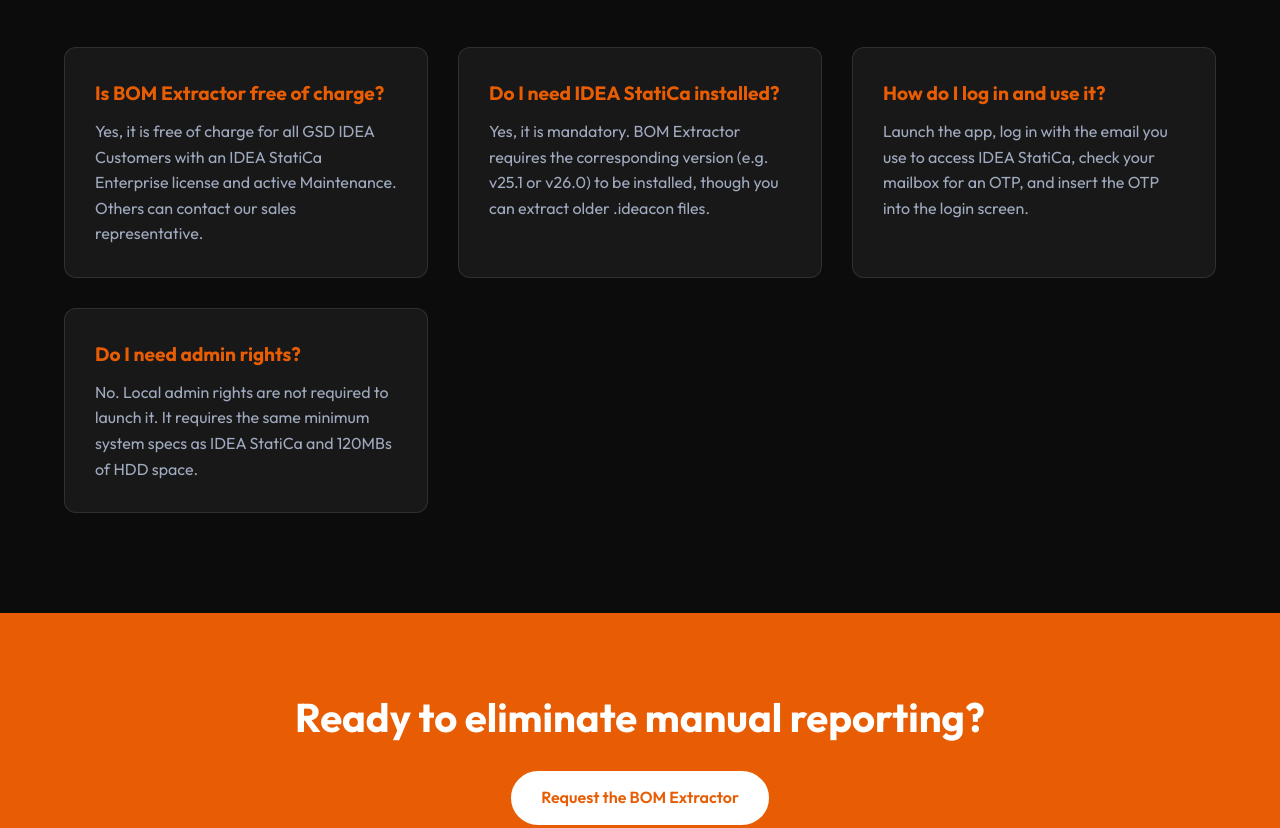
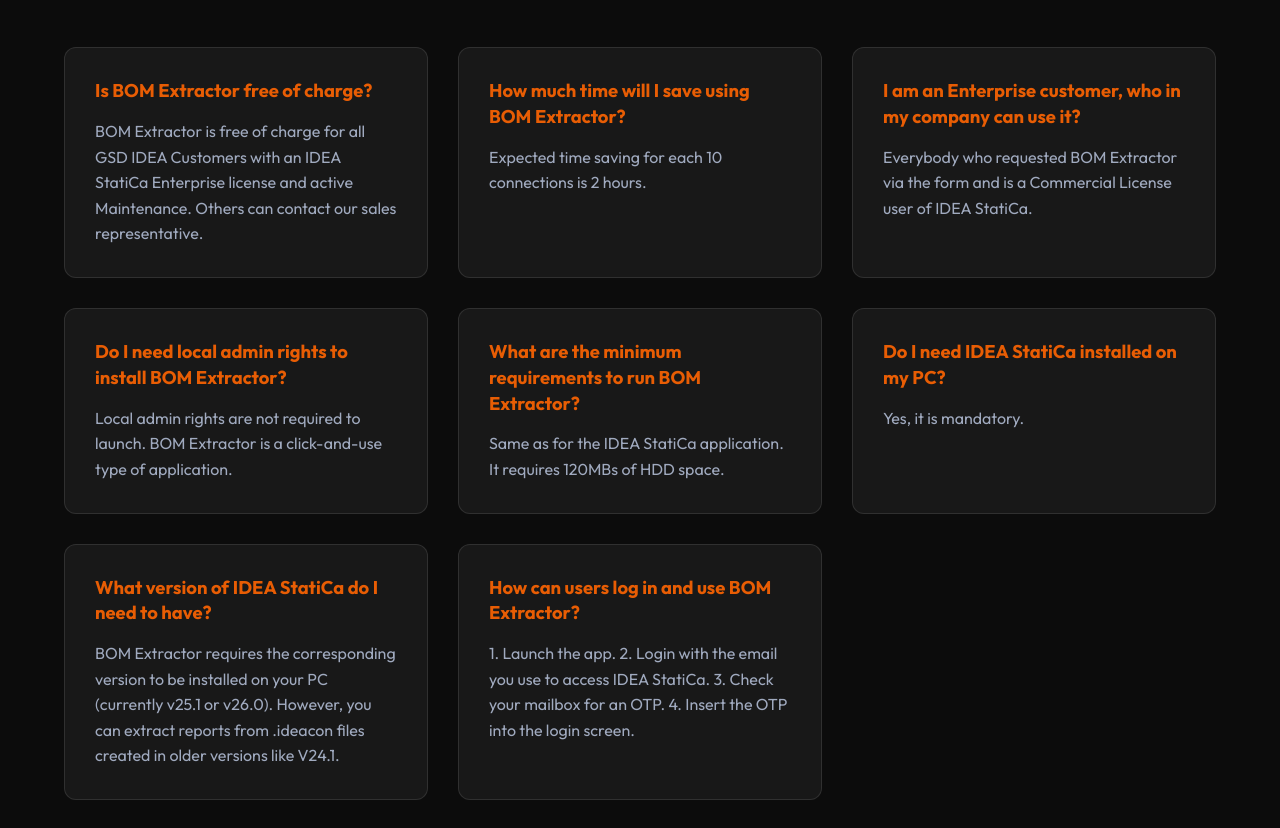
Before and after one commit to aithakim45-pixel/latest-design, a plain HTML site: page bom.html in a window 1280 px wide. Shown: the part 2171-2999 px from the top of the page. Drawn offline with Linux system fonts and the light colour scheme.

Commit message:
Update bom.html

```diff
--- a/bom.html
+++ b/bom.html
@@ -59,7 +59,7 @@
         .faq-section { padding: 100px 5%; background: var(--dark); color: var(--white); }
         .faq-grid { display: grid; grid-template-columns: repeat(auto-fit, minmax(350px, 1fr)); gap: 30px; max-width: 1200px; margin: 50px auto 0; }
         .faq-card { background: rgba(255,255,255,0.05); padding: 30px; border-radius: 12px; border: 1px solid rgba(255,255,255,0.1); }
-        .faq-card h4 { color: var(--primary); font-size: 1.2rem; margin-bottom: 10px; }
+        .faq-card h4 { color: var(--primary); font-size: 1.15rem; margin-bottom: 15px; line-height: 1.4;}
         .faq-card p { color: #A0AABF; font-size: 1rem; margin: 0; }
 
         /* CTA */
@@ -127,8 +127,8 @@
             <div class="feat-card fade-in">
                 <h3 data-i18n="f1T">Target Audience</h3>
                 <ul style="margin-bottom: 20px;">
-                    <li style="margin-bottom:10px; font-weight:bold;">📐 <span data-i18n="aud1">Structural Engineers</span></li>
-                    <li style="font-weight:bold;">📊 <span data-i18n="aud2">Procurement & Planning Professionals</span></li>
+                    <li style="margin-bottom:10px; font-weight:bold; color: var(--dark);">📐 <span data-i18n="aud1">Structural Engineers</span></li>
+                    <li style="font-weight:bold; color: var(--dark);">📊 <span data-i18n="aud2">Procurement & Planning Professionals</span></li>
                 </ul>
                 <p data-i18n="f1D" style="margin-top:auto;">BOM Extractor is a click-and-use application. No local admin rights are required to install and run.</p>
             </div>
@@ -173,21 +173,37 @@
     <section class="faq-section fade-in">
         <h2 data-i18n="faqTitle" style="text-align: center; font-size: 2.5rem; text-transform: uppercase;">Frequently Asked Questions</h2>
         <div class="faq-grid">
-            <div class="faq-card">
+            <div class="faq-card fade-in">
                 <h4 data-i18n="q1">Is BOM Extractor free of charge?</h4>
-                <p data-i18n="a1">Yes, it is free of charge for all GSD IDEA Customers with an IDEA StatiCa Enterprise license and active Maintenance. Others can contact our sales representative.</p>
+                <p data-i18n="a1">BOM Extractor is free of charge for all GSD IDEA Customers with an IDEA StatiCa Enterprise license and active Maintenance. Others can contact our sales representative.</p>
             </div>
-            <div class="faq-card">
-                <h4 data-i18n="q2">Do I need IDEA StatiCa installed?</h4>
-                <p data-i18n="a2">Yes, it is mandatory. BOM Extractor requires the corresponding version (e.g. v25.1 or v26.0) to be installed, though you can extract older .ideacon files.</p>
+            <div class="faq-card fade-in">
+                <h4 data-i18n="q2">How much time will I save using BOM Extractor?</h4>
+                <p data-i18n="a2">Expected time saving for each 10 connections is 2 hours.</p>
             </div>
-            <div class="faq-card">
-                <h4 data-i18n="q3">How do I log in and use it?</h4>
-                <p data-i18n="a3">Launch the app, log in with the email you use to access IDEA StatiCa, check your mailbox for an OTP, and insert the OTP into the login screen.</p>
+            <div class="faq-card fade-in">
+                <h4 data-i18n="q3">I am an Enterprise customer, who in my company can use it?</h4>
+                <p data-i18n="a3">Everybody who requested BOM Extractor via the form and is a Commercial License user of IDEA StatiCa.</p>
             </div>
-            <div class="faq-card">
-                <h4 data-i18n="q4">Do I need admin rights?</h4>
-                <p data-i18n="a4">No. Local admin rights are not required to launch it. It requires the same minimum system specs as IDEA StatiCa and 120MBs of HDD space.</p>
+            <div class="faq-card fade-in">
+                <h4 data-i18n="q4">Do I need local admin rights to install BOM Extractor?</h4>
+                <p data-i18n="a4">Local admin rights are not required to launch. BOM Extractor is a click-and-use type of application.</p>
+            </div>
+            <div class="faq-card fade-in">
+                <h4 data-i18n="q5">What are the minimum requirements to run BOM Extractor?</h4>
+                <p data-i18n="a5">Same as for the IDEA StatiCa application. It requires 120MBs of HDD space.</p>
+            </div>
+            <div class="faq-card fade-in">
+                <h4 data-i18n="q6">Do I need IDEA StatiCa installed on my PC?</h4>
+                <p data-i18n="a6">Yes, it is mandatory.</p>
+            </div>
+            <div class="faq-card fade-in">
+                <h4 data-i18n="q7">What version of IDEA StatiCa do I need to have?</h4>
+                <p data-i18n="a7">BOM Extractor requires the corresponding version to be installed on your PC (currently v25.1 or v26.0). However, you can extract reports from .ideacon files created in older versions like V24.1.</p>
+            </div>
+            <div class="faq-card fade-in">
+                <h4 data-i18n="q8">How can users log in and use BOM Extractor?</h4>
+                <p data-i18n="a8">1. Launch the app. 2. Login with the email you use to access IDEA StatiCa. 3. Check your mailbox for an OTP. 4. Insert the OTP into the login screen.</p>
             </div>
         </div>
     </section>
@@ -231,10 +247,14 @@
                 ws2T: "Extract", ws2D: "Click the Extract button to pull all material data.",
                 ws3T: "Share", ws3D: "Share the instantly generated BOM report.",
                 faqTitle: "Frequently Asked Questions",
-                q1: "Is BOM Extractor free of charge?", a1: "Yes, it is free of charge for all GSD IDEA Customers with an IDEA StatiCa Enterprise license and active Maintenance. Others can contact our sales representative.",
-                q2: "Do I need IDEA StatiCa installed?", a2: "Yes, it is mandatory. BOM Extractor requires the corresponding version (e.g. v25.1 or v26.0) to be installed, though you can extract older .ideacon files.",
-                q3: "How do I log in and use it?", a3: "Launch the app, log in with the email you use to access IDEA StatiCa, check your mailbox for an OTP, and insert the OTP into the login screen.",
-                q4: "Do I need admin rights?", a4: "No. Local admin rights are not required to launch it. It requires the same minimum system specs as IDEA StatiCa and 120MBs of HDD space.",
+                q1: "Is BOM Extractor free of charge?", a1: "BOM Extractor is free of charge for all GSD IDEA Customers with an IDEA StatiCa Enterprise license and active Maintenance. Others can contact our sales representative.",
+                q2: "How much time will I save using BOM Extractor?", a2: "Expected time saving for each 10 connections is 2 hours.",
+                q3: "I am an Enterprise customer, who in my company can use it?", a3: "Everybody who requested BOM Extractor via the form and is a Commercial License user of IDEA StatiCa.",
+                q4: "Do I need local admin rights to install BOM Extractor?", a4: "Local admin rights are not required to launch. BOM Extractor is a click-and-use type of application.",
+                q5: "What are the minimum requirements to run BOM Extractor?", a5: "Same as for the IDEA StatiCa application. It requires 120MBs of HDD space.",
+                q6: "Do I need IDEA StatiCa installed on my PC?", a6: "Yes, it is mandatory.",
+                q7: "What version of IDEA StatiCa do I need to have?", a7: "BOM Extractor requires the corresponding version to be installed on your PC (currently v25.1 or v26.0). However, you can extract reports from .ideacon files created in older versions like V24.1.",
+                q8: "How can users log in and use BOM Extractor?", a8: "1. Launch the app. 2. Login with the email you use to access IDEA StatiCa. 3. Check your mailbox for an OTP. 4. Insert the OTP into the login screen.",
                 ctaTitle: "Ready to eliminate manual reporting?", ctaBtn: "Request the BOM Extractor",
                 fDesc: "The certified IDEA StatiCa reseller.", fL1: "Products", fL2: "Company", fL3: "Contact"
             },
@@ -253,10 +273,14 @@
                 ws2T: "استخراج", ws2D: "انقر فوق زر الاستخراج لسحب جميع بيانات المواد.",
                 ws3T: "مشاركة", ws3D: "شارك تقرير جداول الكميات (BOM) الذي تم إنشاؤه فوراً.",
                 faqTitle: "الأسئلة الشائعة",
-                q1: "هل مستخرج BOM مجاني؟", a1: "نعم، إنه مجاني لجميع عملاء GSD IDEA الذين يمتلكون ترخيص Enterprise وصيانة فعالة. يمكن للآخرين التواصل مع مندوب المبيعات.",
-                q2: "هل أحتاج إلى تثبيت IDEA StatiCa؟", a2: "نعم، هذا إلزامي. يتطلب البرنامج الإصدار المطابق (مثل v25.1 أو v26.0)، على الرغم من أنه يمكنك استخراج الملفات القديمة.",
-                q3: "كيف أسجل الدخول؟", a3: "قم بتشغيل التطبيق، سجل الدخول بالبريد المستخدم لـ IDEA StatiCa، واحصل على رمز OTP من بريدك وأدخله في الشاشة.",
-                q4: "هل أحتاج إلى صلاحيات مسؤول (Admin)؟", a4: "لا. حقوق المسؤول ليست مطلوبة للتشغيل. يتطلب التطبيق نفس مواصفات النظام كـ IDEA StatiCa و 120 ميجابايت من مساحة القرص.",
+                q1: "هل مستخرج جدول الكميات مجاني؟", a1: "نعم، إنه مجاني لجميع عملاء GSD IDEA الذين يمتلكون ترخيص Enterprise وصيانة فعالة. يمكن للآخرين التواصل مع مندوب المبيعات.",
+                q2: "كم من الوقت سأوفر باستخدام مستخرج BOM؟", a2: "التوفير المتوقع للوقت لكل 10 وصلات هو ساعتان.",
+                q3: "أنا عميل Enterprise، من يمكنه استخدامه في شركتي؟", a3: "كل من طلبه عبر النموذج وهو مستخدم لترخيص تجاري من IDEA StatiCa.",
+                q4: "هل أحتاج إلى صلاحيات مسؤول (Admin) للتثبيت؟", a4: "صلاحيات المسؤول ليست مطلوبة. إنه تطبيق يعمل بالنقر والاستخدام.",
+                q5: "ما هي المتطلبات الدنيا للتشغيل؟", a5: "نفس متطلبات IDEA StatiCa. يتطلب مساحة 120 ميجابايت على القرص الصلب.",
+                q6: "هل أحتاج إلى تثبيت IDEA StatiCa؟", a6: "نعم، هذا إلزامي.",
+                q7: "ما هو إصدار IDEA StatiCa الذي أحتاجه؟", a7: "يتطلب الإصدار المطابق (حالياً v25.1 أو v26.0)، رغم أنه يمكنك استخراج التقارير من ملفات .ideacon القديمة مثل v24.1.",
+                q8: "كيف يمكن للمستخدمين تسجيل الدخول واستخدامه؟", a8: "1. قم بتشغيل التطبيق. 2. سجل الدخول ببريد IDEA StatiCa. 3. احصل على رمز OTP من بريدك. 4. أدخله في الشاشة.",
                 ctaTitle: "هل أنت مستعد لأتمتة سير عملك؟", ctaBtn: "اطلب مستخرج BOM",
                 fDesc: "الموزع المعتمد لبرامج IDEA StatiCa.", fL1: "المنتجات", fL2: "الشركة", fL3: "تواصل معنا"
             }
@@ -276,15 +300,14 @@
             else { document.querySelector('h1[data-i18n="heroTitle"]').innerHTML = "مستخرج <span class='orange-text'>جدول الكميات</span>"; }
         }
 
+        // Exact Logo switching logic maintained
         window.addEventListener('scroll', () => {
             const nav = document.getElementById('navbar');
             const logo = document.getElementById('nav-logo');
             if (window.scrollY > 50) {
-                // Scrolled: White background -> Black logo
                 nav.classList.add('scrolled');
                 if(logo) logo.src = 'gsd%20logo%20black.png';
             } else {
-                // Top: Dark background -> White logo
                 nav.classList.remove('scrolled');
                 if(logo) logo.src = 'gsd%20logo.png';
             }
```
